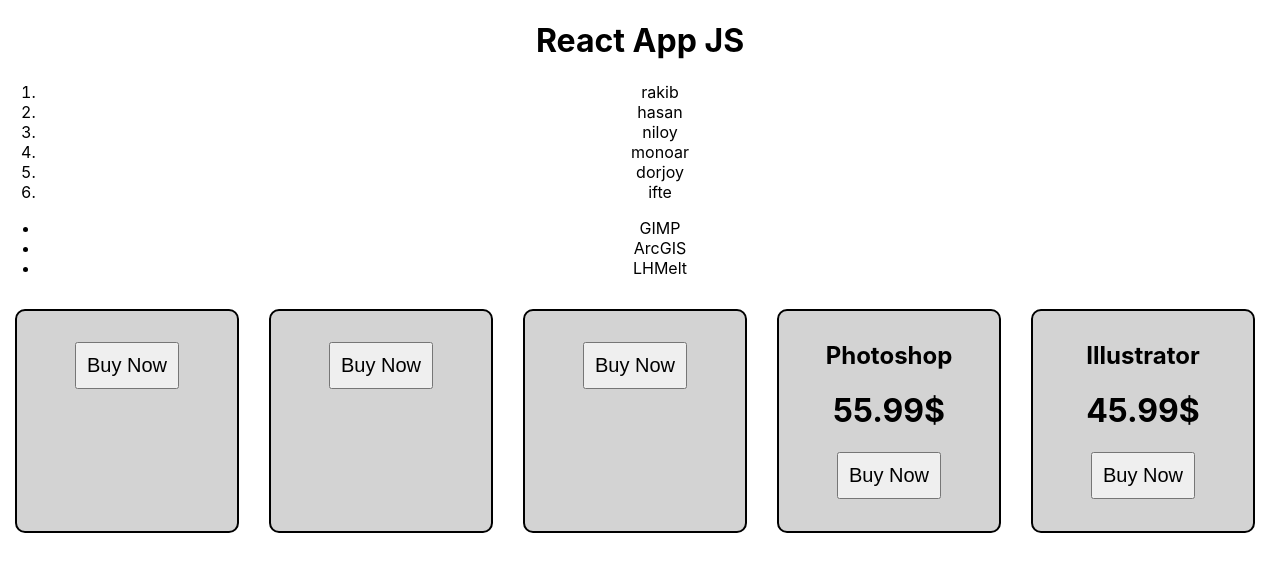
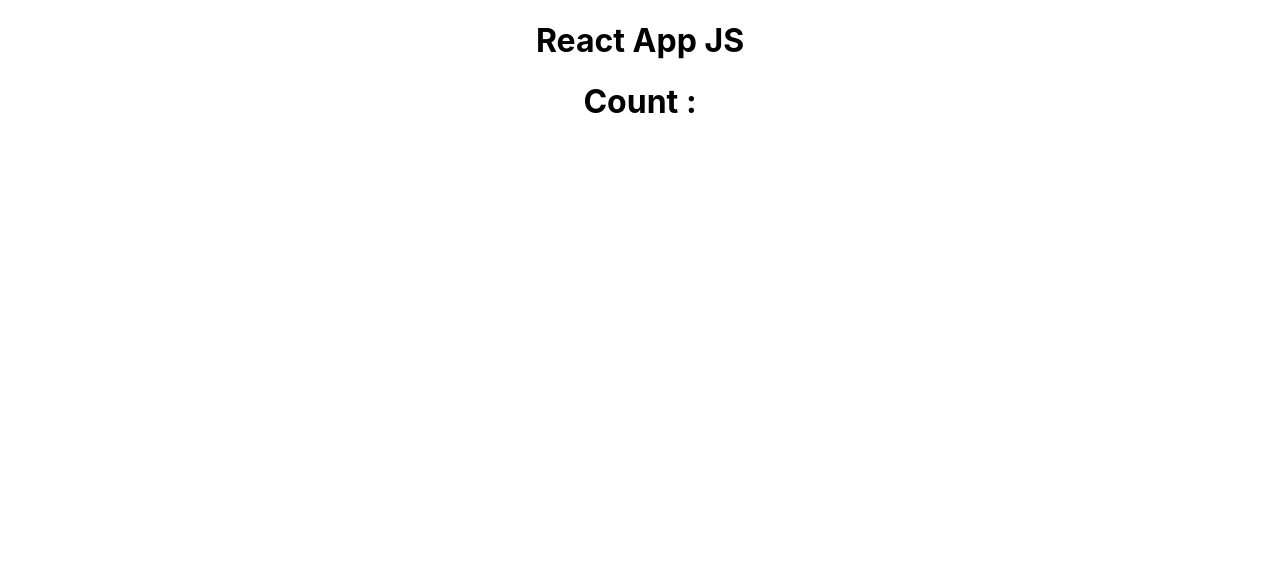
Before and after one commit to rezaulkarim7080/react-hello-world, a React (Create React App) app: page / in a window 1280 px wide. Shown: the top 572 px of the page. Built offline with nearby package versions, Linux system fonts and the light colour scheme.

Commit message:
counter add

```diff
--- a/src/App.js
+++ b/src/App.js
@@ -1,10 +1,11 @@
 // import React from 'react';--> functional component
 // import React,{ Component} from 'react';---> Class component er jonnno
-import logo from './logo.svg';
-import './App.css';
-import Book from './components/Book';
-import Person from './components/Person';
-import Product from './components/product';
+import logo from "./logo.svg";
+import "./App.css";
+import Book from "./components/Book";
+import Person from "./components/Person";
+import Product from "./components/product";
+import Count from "./components/count";
 
 // function App() {
 //   return (
@@ -16,7 +17,6 @@
 //     </div>
 //   );
 // }
-
 
 //// USEING PRODUCT COMPONENT
 
@@ -37,43 +37,44 @@
 
 /// multiple components from an array of object
 
+// function App() {
+// const nayouks = ['rakib','hasan','niloy','monoar','dorjoy','ifte']
+// const products = [{name:"GIMP",price: '23.99$'},
+//                  {name:'ArcGIS',price: '87.99$'},
+//                     {name:'LHMelt',price: '3.99$'}
+//                   ]
+//   return (
+//     <div className="App">
+//      <h1>React App JS</h1>
+//      <ol>
+//       {
+//         nayouks.map(nayouk=> <li>{nayouk}</li>)//dynamik
+//       }
+
+//      </ol>
+//   <ul>
+//      {
+//         products.map(product=> <li>{(product.name)}</li>)//dynamik
+//       }
+//   </ul>
+// {
+// products.map(prod => <Product product = {prod}/>)
+// }
+
+//      <Product productName ="Photoshop" productprice="55.99$"/>
+//      <Product productName ="Illustrator" productprice="45.99$"/>
+
+//     </div>
+//   );
+// }
+
 function App() {
-const nayouks = ['rakib','hasan','niloy','monoar','dorjoy','ifte']
-const products = [{name:"GIMP",price: '23.99$'},
-                 {name:'ArcGIS',price: '87.99$'},
-                    {name:'LHMelt',price: '3.99$'}
-                  ]
-
-
-
   return (
     <div className="App">
-     <h1>React App JS</h1>
-
-     <ol>
-      {
-        nayouks.map(nayouk=> <li>{nayouk}</li>)//dynamik
-      }
-
-     </ol>
-  <ul>
-     {
-        products.map(product=> <li>{(product.name)}</li>)//dynamik
-
-      }
-  </ul>
-
-{
-products.map(prod => <Product product = {prod}/>)
-}
-
-     <Product productName ="Photoshop" productprice="55.99$"/>
-     <Product productName ="Illustrator" productprice="45.99$"/>
-
+      <h1>React App JS</h1>
+      <Count />
     </div>
   );
 }
 
-
-
 export default App;
--- /dev/null
+++ b/src/components/count.js
@@ -0,0 +1,11 @@
+import React from "react";
+
+function Count() {
+  return (
+    <div>
+      <h1>Count : </h1>
+    </div>
+  );
+}
+
+export default Count;
```
Also changed, not shown: public/index.html (+1 -8 lines), src/components/Person.js (+3 -7 lines), src/index.js (+6 -6 lines).
